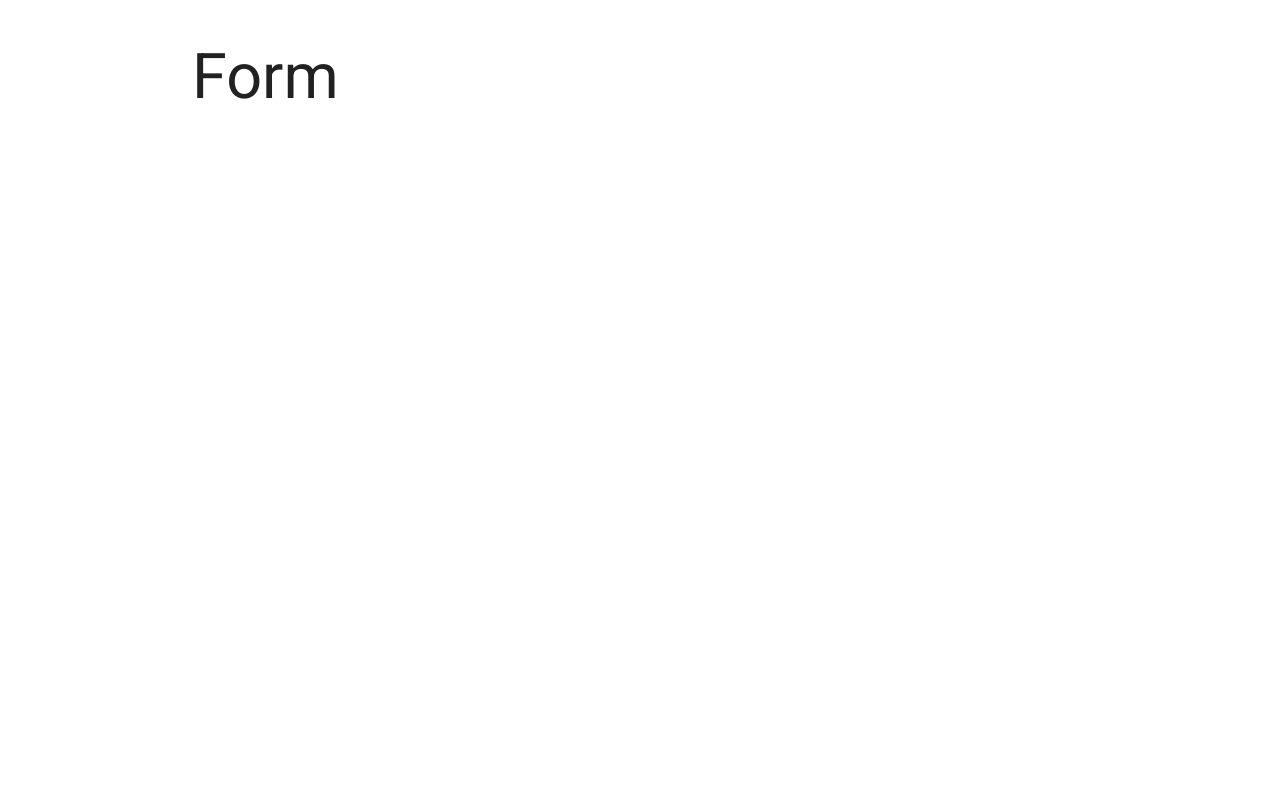
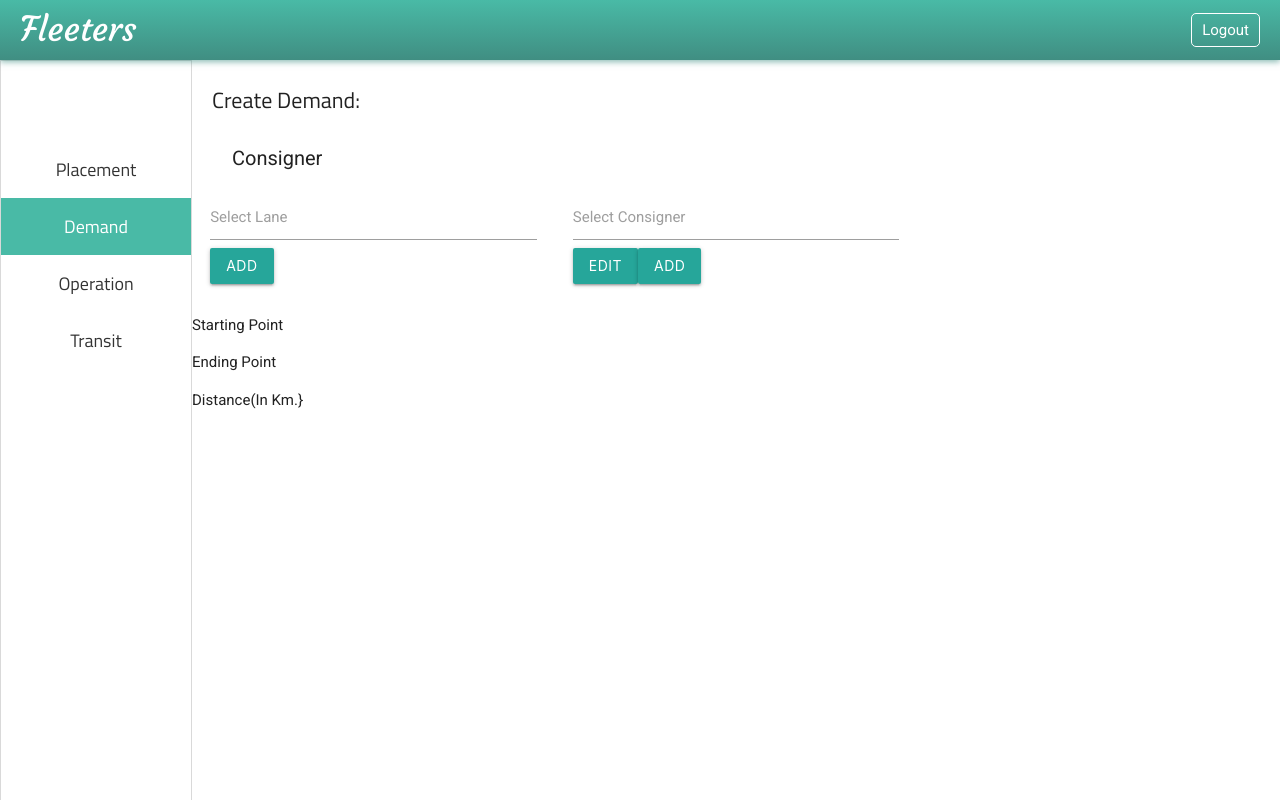
Before and after one commit to tarunkethwalia/Fleeters, a React (Create React App) app: page /demand in a window 1280 px wide. Built offline with nearby package versions, Linux system fonts and the light colour scheme.

Commit message:
Worked on Form

```diff
--- a/package.json
+++ b/package.json
@@ -3,6 +3,7 @@
   "version": "0.1.0",
   "private": true,
   "dependencies": {
+    "@material-ui/core": "^4.10.2",
     "@testing-library/jest-dom": "^4.2.4",
     "@testing-library/react": "^9.5.0",
     "@testing-library/user-event": "^7.2.1",
--- a/src/Components/Form/Form.css
+++ b/src/Components/Form/Form.css
@@ -1 +1,15 @@
-.Form {width: 85%; position: absolute; right: 0; overflow-y: auto;}
+.formFlex {width: 100%; display: flex;}
+.sidebarContent {width: 15%;}
+.formWrapper {width: 85%;}
+.formHeading {width: 100%; padding: 5px 20px;}
+.formHeading h4{font-size: 22px; font-family: 'Titillium Web', sans-serif;}
+.demandConsigner {width: 100%;}
+.consignerHeading {width: 100%; padding: 0 40px;}
+.consignerHeading h5 {font-size: 20px;}
+.consignerInfo {width: 100%; display: flex; justify-content: space-around;}
+.input-field {width: 30%;}
+/*.consignerAutofill {width: 100%; display:flex;}*/
+/*.input-field .selectLane{width: 30%; background-color: #F44336}*/
+/*.input-field .selectConsigner{width: 30%; background-color: #49BAA6;}*/
+/*.demandTimings {display:flex;}*/
+/*.demandAddress {display: flex;}*/
--- a/src/Components/Form/Form.js
+++ b/src/Components/Form/Form.js
@@ -1,11 +1,152 @@
-import React, { Component } from 'react'
-import './Form.css'
+import React, {Component} from 'react';
+import './Form.css';
+import Navbar from "../Navbar/Navbar";
+import SideBar from "../SideBar/SideBar";
+import {makeStyles} from '@material-ui/core/styles';
+import TextField from '@material-ui/core/TextField';
 
 class Form extends Component {
+    handleChange1 = () => {
+        document.getElementsByTagName('input.autocomplete').autocomplete({
+            data: {
+                "Apple": null,
+                "Microsoft": null,
+                "Google": 'https://placehold.it/250x250'
+            },
+        });
+    }
     render() {
+        const useStyles = makeStyles((theme) => ({
+            container: {
+                display: 'flex',
+                flexWrap: 'wrap',
+            },
+            textField: {
+                marginLeft: theme.spacing(1),
+                marginRight: theme.spacing(1),
+                width: 200,
+            },
+        }));
         return (
             <div className="Form">
-                <h1>Form</h1>
+                <Navbar/>
+                <div className="formFlex">
+                    <div className="sidebarContent">
+                        <SideBar/>
+                    </div>
+                    <div className="formWrapper">
+                        <div className="formHeading"><h4>Create Demand:</h4></div>
+                        <div className="demandConsigner">
+                            <div className="consignerHeading">
+                                <h5>Consigner</h5>
+                            </div>
+                            <div className="consignerInfo">
+                                <div className="input-field">
+                                    <input type="text" id="autocomplete-input" className="autocomplete" />
+                                    <label for="autocomplete-input">Select Lane</label>
+                                    <button class="waves-effect waves-light btn laneButton">Add</button>
+                                </div>
+                                <div className="input-field">
+                                    <input type="text" id="autocomplete-input2" className="autocomplete" onChange={this.handleChange1} />
+                                    <label for="autocomplete-input2">Select Consigner</label>
+                                    <button className="waves-effect waves-light btn">Edit</button>
+                                    <button className="waves-effect waves-light btn">Add</button>
+                                </div>
+                                <div className="input-field"></div>
+                            </div>
+                            <div className="consignerAutofill">
+                                <p>Starting Point</p>
+                                <p>Ending Point</p>
+                                <p>Distance(In Km.}</p>
+                            </div>
+                        </div>
+                    </div>
+                    {/*<div className="demandTimings">*/}
+                    {/*    Timings*/}
+                    {/*    <div>*/}
+                    {/*        <TextField*/}
+                    {/*            id="datetime-local"*/}
+                    {/*            label="Indent Time"*/}
+                    {/*            type="datetime-local"*/}
+                    {/*            defaultValue="2017-05-24T10:30"*/}
+                    {/*            className={useStyles.textField}*/}
+                    {/*            InputLabelProps={{*/}
+                    {/*                shrink: true,*/}
+                    {/*            }}/>*/}
+                    {/*    </div>*/}
+                    {/*    <div>*/}
+                    {/*        <TextField*/}
+                    {/*            id="datetime-local"*/}
+                    {/*            label="Closing Time"*/}
+                    {/*            type="datetime-local"*/}
+                    {/*            defaultValue="2017-05-24T10:30"*/}
+                    {/*            className={useStyles.textField}*/}
+                    {/*            InputLabelProps={{*/}
+                    {/*                shrink: true,*/}
+                    {/*            }}/>*/}
+                    {/*    </div>*/}
+                    {/*    <div>*/}
+                    {/*        <TextField*/}
+                    {/*            id="datetime-local"*/}
+                    {/*            label="Loading Time"*/}
+                    {/*            type="datetime-local"*/}
+                    {/*            defaultValue="2017-05-24T10:30"*/}
+                    {/*            className={useStyles.textField}*/}
+                    {/*            InputLabelProps={{*/}
+                    {/*                shrink: true,*/}
+                    {/*            }}/>*/}
+                    {/*    </div>*/}
+                    {/*</div>*/}
+                    {/*<div className="demandAddress">*/}
+                    {/*    Addresses*/}
+                    {/*    <div className="loadingAddress">*/}
+                    {/*        <div className="input-field">*/}
+                    {/*            <input id="loadingAddress" type="text" className="validate"/>*/}
+                    {/*            <label htmlFor="loadingAddress">Loading Address</label>*/}
+                    {/*        </div>*/}
+                    {/*        POC*/}
+                    {/*        <button className="waves-effect waves-light btn">Add</button>*/}
+                    {/*    </div>*/}
+                    {/*    <div className="unloadingAddress">*/}
+                    {/*        <div className="input-field">*/}
+                    {/*            <input id="unloadingAddress" type="text" className="validate"/>*/}
+                    {/*            <label htmlFor="unloadingAddress">Unloading Address</label>*/}
+                    {/*        </div>*/}
+                    {/*        POC*/}
+                    {/*        <button className="waves-effect waves-light btn">Add</button>*/}
+                    {/*    </div>*/}
+                    {/*</div>*/}
+                    {/*<div className="demandVehicle">*/}
+                    {/*    Vehicle*/}
+                    {/*    <div className="input-field">*/}
+                    {/*        <select>*/}
+                    {/*            <option value="" disabled selected>Choose your option</option>*/}
+                    {/*            <option value="1">Open</option>*/}
+                    {/*            <option value="2">Container</option>*/}
+                    {/*            <option value="3">Trailer</option>*/}
+                    {/*        </select>*/}
+                    {/*        <label>Vehicle Type</label>*/}
+                    {/*    </div>*/}
+                    {/*    <div className="input-field">*/}
+                    {/*        <select>*/}
+                    {/*            <option value="" disabled selected>Choose your option</option>*/}
+                    {/*            <option value="1">Option 1</option>*/}
+                    {/*            <option value="2">Option 2</option>*/}
+                    {/*            <option value="3">Option 3</option>*/}
+                    {/*        </select>*/}
+                    {/*        <label>Vehicle Type</label>*/}
+                    {/*    </div>*/}
+                    {/*    <div className="input-field">*/}
+                    {/*        <select>*/}
+                    {/*            <option value="" disabled selected>Choose your option</option>*/}
+                    {/*            <option value="1">Option 1</option>*/}
+                    {/*            <option value="2">Option 2</option>*/}
+                    {/*            <option value="3">Option 3</option>*/}
+                    {/*        </select>*/}
+                    {/*        <label>Vehicle Type</label>*/}
+                    {/*    </div>*/}
+                    {/*</div>*/}
+                </div>
             </div>
         )
     }
```
Also changed, not shown: 1 other file (tests, documents, lock files or other folders).
